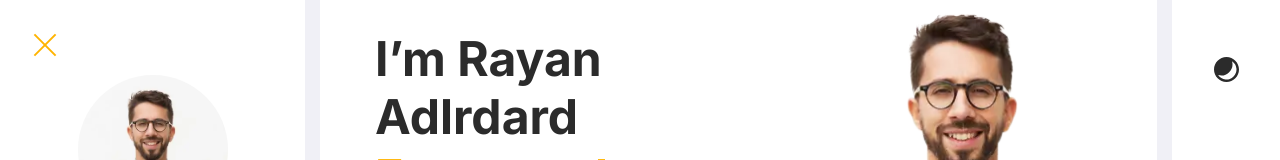
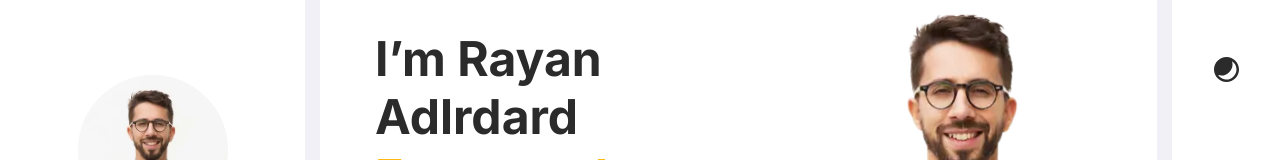
Before and after one commit to adastion/adastion-portfolio-start-project, a React app: page / in a window 1280 px wide. Shown: the top 160 px of the page. Built offline with nearby package versions, Linux system fonts and the light colour scheme.

Commit message:
button close in Profile

```diff
--- a/src/App.tsx
+++ b/src/App.tsx
@@ -1,50 +1,21 @@
-import styled from 'styled-components'
+import { S } from './App_Styles'
 import { FlexWrapper } from './components/FlexWrapper'
 import { Menu } from './components/menu/Menu'
+import { Footer } from './layout/footer/Footer'
 import { Header } from './layout/header/Header'
+import { Main } from './layout/main/Main'
 import { Profile } from './layout/sideBar/SideBar'
-import { theme } from './styles/Theme'
-import { Footer } from './layout/footer/Footer'
-import { Main } from './layout/main/Main'
-import { useState } from 'react'
-import { BurgerButton } from './components/menu/BurgerButton'
 
 export const App: React.FC = () => {
-
-  const [isOpenCurrent, setIsOpen] = useState(true)
-  let openClose = () => {
-    setIsOpen(!isOpenCurrent)
-  }
   return (
-    <AppStyled className='App'>
-       <BurgerButton close onClick={openClose}>
-          <span></span>
-        </BurgerButton>
-      <Profile isOpen={isOpenCurrent}/>
+    <S.App className='App'>
+      <Profile />
       <FlexWrapper direction={'column'}>
         <Header />
         <Main />
         <Footer />
       </FlexWrapper>
       <Menu />
-    </AppStyled>
+    </S.App>
   )
 }
-
-const AppStyled = styled.div`
-  min-height: 100%;
-  min-width: 375px;
-  background: ${theme.colors.pageBg};
-  display: flex;
-  justify-content: center;
-  gap: 15px;
-  position: relative;
-
-  @media ${theme.media.bigDesktop} {
-    margin-bottom: 180px;
-  }
-
-  @media ${theme.media.desktop} {
-    padding: 0 15px;
-  }
-`
--- /dev/null
+++ b/src/App_Styles.ts
@@ -0,0 +1,24 @@
+import styled from 'styled-components'
+import { theme } from './styles/Theme'
+
+const App = styled.div`
+  min-height: 100%;
+  min-width: 375px;
+  background: ${theme.colors.pageBg};
+  display: flex;
+  justify-content: center;
+  gap: 15px;
+  position: relative;
+
+  @media ${theme.media.bigDesktop} {
+    margin-bottom: 180px;
+  }
+
+  @media ${theme.media.desktop} {
+    padding: 0 15px;
+  }
+`
+
+export const S = {
+  App,
+}
--- a/src/components/menu/BurgerButton.ts
+++ b/src/components/menu/BurgerButton.ts
@@ -7,8 +7,6 @@ type BurgerButtonPropsType = {
 
 export const BurgerButton = styled.button<BurgerButtonPropsType>`
   position: absolute;
-  top: 35px;
-  left: 30px;
   width: 30px;
   height: 20px;
   cursor: pointer;
--- a/src/layout/header/banner/Banner.tsx
+++ b/src/layout/header/banner/Banner.tsx
@@ -1,3 +1,4 @@
+import React from 'react'
 import { Button } from '../../../components/Button'
 import { FlexWrapper } from '../../../components/FlexWrapper'
 import { Icon } from '../../../components/Icons/Icon'
@@ -8,9 +9,8 @@ import { theme } from '../../../styles/Theme'
 import myPhoto from './../../../assets/images/your_Image_1.png'
 import myPhotoWebp from './../../../assets/images/your_Image_1.webp'
 import { S } from './Banner_Styles'
-import { BurgerButton } from './../../../components/menu/BurgerButton'
 
-export const Banner = () => {
+export const Banner: React.FC = () => {
   return (
     <S.Banner>
       <FlexWrapper gap={'30px 10px'} justify={'space-between'} align={'center'}>
--- a/src/layout/sideBar/SideBar.tsx
+++ b/src/layout/sideBar/SideBar.tsx
@@ -11,6 +11,7 @@ import avatarProfileWebp from './../../assets/images/avatar_profile.webp'
 import { S } from './SideBar_Styles'
 import { ProgressBar } from './progressBar/ProgressBar'
 import { SocialNetwork } from './socialNetwork/SocialNetwork'
+import { BurgerButton } from '../../components/menu/BurgerButton'
 
 const listData = {
   languages: [
@@ -72,17 +73,18 @@ const listData = {
   ],
 }
 
-type ProfilePropsType = {
-  isOpen:boolean
-}
-
-export const Profile: React.FC<ProfilePropsType> = (props: ProfilePropsType) => {
-
+export const Profile: React.FC = () => {
+  const [isOpenCurrent, setIsOpen] = useState(true)
+  let openClose = () => {
+    setIsOpen(!isOpenCurrent)
+  }
 
   return (
-    <S.Profile isOpen={props.isOpen} >
+    <S.Profile isOpen={isOpenCurrent}>
       <S.Content>
-
+        <BurgerButton close onClick={openClose}>
+          <span></span>
+        </BurgerButton>
         <FlexWrapper direction={'column'} align={'stretch'}>
           <S.InfoCell>
             <FlexWrapper direction='column' align='center'>
--- a/src/layout/sideBar/SideBar_Styles.ts
+++ b/src/layout/sideBar/SideBar_Styles.ts
@@ -42,6 +42,7 @@ const Content = styled.div`
   max-width: 305px;
   width: 100%;
   padding: 50px 42px 25px;
+  position: relative;
 
   & ul {
     width: 100%;
@@ -53,16 +54,27 @@ const Content = styled.div`
     }
   }
 
+  & ${BurgerButton} {
+    display: none;
+  }
+
   @media ${theme.media.bigDesktop} {
     max-width: 375px;
 
     & ${BurgerButton} {
       display: flex;
+      top: 35px;
+      right: 30px;
+      z-index: 15;
+      transition: transform 0.3s ease-out;
 
-      z-index: 15;
-      top: -14px;
-      right: 0;
-      left: 90%;
+      &:hover {
+        transform: rotate(180deg);
+      }
+
+      &:focus-visible {
+        transform: scale(1.3);
+      }
     }
   }
 `
```
